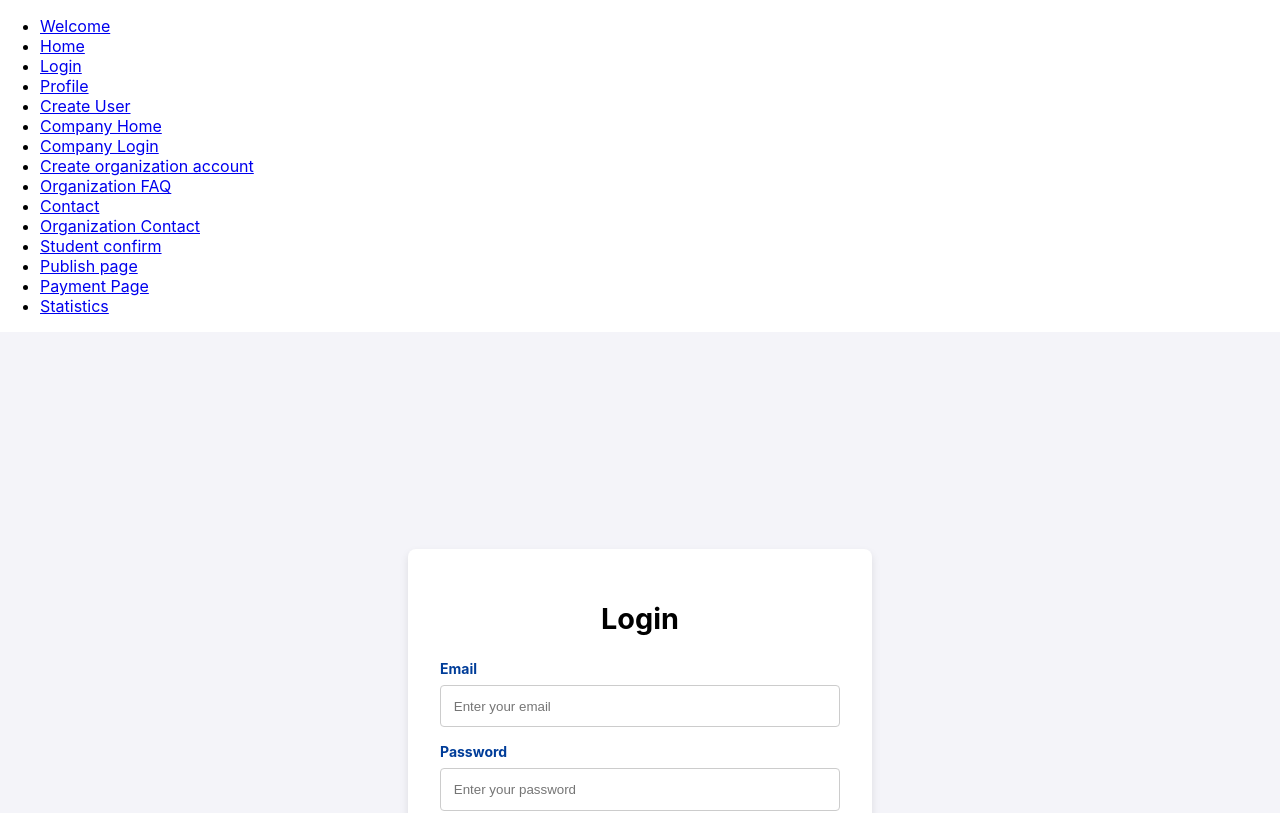
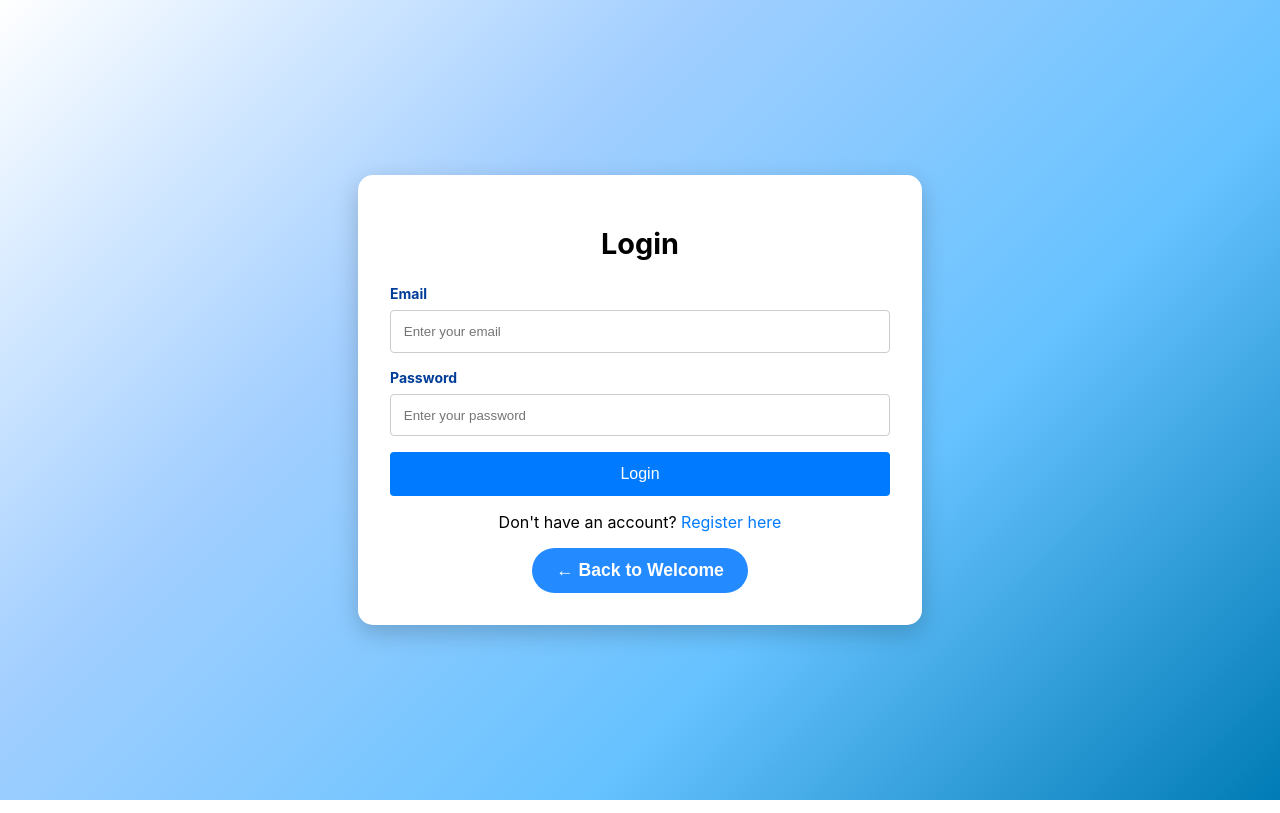
Before and after one commit to Sarmad094/eventure-app2000, a React (Create React App) app: page /login/1 in a window 1280 px wide. Shown: the top 813 px of the page. Built offline with nearby package versions, Linux system fonts and the light colour scheme.

Commit message:
endringer

```diff
--- a/src/App.jsx
+++ b/src/App.jsx
@@ -1,8 +1,9 @@
 import React from 'react';
-import { BrowserRouter as Router, Route, Routes, Link, Navigate } from 'react-router-dom';
+import { BrowserRouter as Router, Route, Routes, Navigate } from 'react-router-dom';
 import AuthProvider from './State management/AuthContext';
 import UserProvider from './State management/UserContext';
 import { EventProvider } from './State management/EventContext';
+
 import Home from './Components/Home';
 import Login from './Components/Login';
 import CreateUser from './Components/CreateUser';
@@ -18,7 +19,6 @@ import PaymentPage from './Components/PaymentPage';
 import OrganizationPublish from './Components/OrganizationPublish';
 import Statistics from './Components/Statistics';
 import OrganizationLayout from './Components/OrganizationLayout';
-
 
 import './Styles/StudentConfirm.css';
 import './Styles/CreateOrganization.css';
@@ -66,28 +66,6 @@ const App = () => {
       <AuthProvider>
         <UserProvider>
           <EventProvider>
-            <div>
-              <nav>
-                <ul>
-                  <li><Link to="/welcome/1">Welcome</Link></li>
-                  <li><Link to="/home/1">Home</Link></li>
-                  <li><Link to="/login/1">Login</Link></li>
-                  <li><Link to="/profile">Profile</Link></li>
-                  <li><Link to="/cuser">Create User</Link></li>
-                  <li><Link to="/comphome">Company Home</Link></li>
-                  <li><Link to="/orglogin">Company Login</Link></li>
-                  <li><Link to="/corganization">Create organization account</Link></li>
-                  <li><Link to="/organization-faq">Organization FAQ</Link></li>
-                  <li><Link to="/contact">Contact</Link></li>
-                  <li><Link to="/organization-contact">Organization Contact</Link></li>
-                  <li><Link to="/studentconfirm">Student confirm</Link></li>
-
-                  <li><Link to="/OrganizationPublish">Publish page</Link></li>
-                  <li><Link to="/Payment">Payment Page </Link></li>
-                  <li><Link to="/statistics">Statistics</Link></li>
-                 </ul>
-              </nav>
-
             <Routes>
               <Route path="/welcome/:id" element={<WelcomePage />} />
               <Route path="/home/:id" element={<Home />} />
@@ -102,14 +80,12 @@ const App = () => {
               <Route path="/faq" element={<FaqPage />} />
               <Route path="/contact" element={<Contact />} />
               <Route path="/organization-contact" element={<OrganizationContact />} />
-                <Route path="/" element={<Navigate to="Welcome/1" replace />} />
               <Route path="/studentconfirm" element={<StudentConfirm />} />
-
               <Route path="/OrganizationPublish" element={<OrganizationPublish />} />
               <Route path="/payment" element={<PaymentPage />} />
               <Route path="/statistics" element={<Statistics />} />
+              <Route path="/" element={<Navigate to="welcome/1" replace />} />
             </Routes>
-            </div>
           </EventProvider>
         </UserProvider>
       </AuthProvider>
--- a/src/Components/CreateOrganization.jsx
+++ b/src/Components/CreateOrganization.jsx
@@ -60,7 +60,7 @@ const CreateOrganization = () => {
             name="orgId"
             value={formData.orgId}
             onChange={handleChange}
-            placeholder="Enter your organization ID"
+            placeholder="Enter your organization ID (numbers only)"
             required
           />
         </div>
--- a/src/Components/Login.jsx
+++ b/src/Components/Login.jsx
@@ -30,11 +30,8 @@ const Login = () => {
       });
 
       console.log('Login successful:', response.data);
-
       sessionStorage.setItem('currentUser', JSON.stringify(response.data));
-
       navigate('/home/1');
-
     } catch (error) {
       console.error('Login error:', error);
       if (error.response?.status === 401) {
@@ -47,12 +44,20 @@ const Login = () => {
     }
   };
 
+  const handleBackToWelcome = () => {
+    navigate('/');
+  };
+
   return (
-    <div className="container">
-      <div className="login-container">
+    <div className="center-content">
+      <div className="login-container card">
         <h1>Login</h1>
 
-      {error && <div className="error-message" style={{color: 'red', marginBottom: '1rem'}}>{error}</div>}
+        {error && (
+          <div className="error-message" style={{ color: 'red', marginBottom: '1rem' }}>
+            {error}
+          </div>
+        )}
 
         <form onSubmit={handleSubmit}>
           <div className="form-group">
@@ -92,6 +97,15 @@ const Login = () => {
 
         <div className="form-footer">
           <p>Don't have an account? <a href="/cuser">Register here</a></p>
+          <div style={{ display: 'flex', justifyContent: 'center', marginTop: '1rem' }}>
+            <button
+              onClick={handleBackToWelcome}
+              className="custom-button"
+              disabled={loading}
+            >
+              ← Back to Welcome
+            </button>
+          </div>
         </div>
       </div>
     </div>
--- a/src/Components/OrgLoginPage.jsx
+++ b/src/Components/OrgLoginPage.jsx
@@ -1,7 +1,6 @@
 import React, { useState } from "react";
 import { useNavigate } from "react-router-dom";
 import "../Styles/Login.css";
-
 import { orgLogin } from "../Services/orgService";
 import { useAuth } from "../State management/AuthContext";
 
@@ -46,9 +45,13 @@ const OrgLoginPage = () => {
     navigate("/corganization");
   };
 
+  const handleBackToWelcome = () => {
+    navigate("/"); // Assuming '/' is the WelcomePage route
+  };
+
   return (
-    <div className="container">
-      <div className="login-container">
+    <div className="center-content">
+      <div className="login-container card">
         <h1>Organizational Login</h1>
         <form onSubmit={handleSubmit}>
           <div className="form-group">
@@ -80,7 +83,7 @@ const OrgLoginPage = () => {
             />
           </div>
           <div className="form-group">
-            <button type="submit" className="button" disabled={loading}>
+            <button type="submit" className="custom-button" disabled={loading}>
               {loading ? 'Logging in...' : 'Login'}
             </button>
           </div>
@@ -96,6 +99,16 @@ const OrgLoginPage = () => {
               Create Organization account here
             </button>
           </p>
+          <p>
+            <button
+              onClick={handleBackToWelcome}
+              className="custom-button"
+              disabled={loading}
+              style={{ marginTop: "1rem" }}
+            >
+              ← Back to Welcome
+            </button>
+          </p>
         </div>
       </div>
     </div>
--- a/src/Components/OrganizationHome.jsx
+++ b/src/Components/OrganizationHome.jsx
@@ -159,9 +159,7 @@ const OrganizationHome = () => {
   return (
     <div className="organization-home">
       <nav className="top-nav">
-        <div className="logo">
-          <img src="/eventure-logo.svg" alt="Eventure" />
-        </div>
+
         <div className="nav-links">
           <button className="nav-button active" onClick={() => handleNavigation('/comphome')}>
             Home
@@ -172,7 +170,7 @@ const OrganizationHome = () => {
           <a href="/faq" onClick={(e) => { e.preventDefault(); handleNavigation('/organization-faq'); }}>FAQ</a>
           <a href="/contact" onClick={(e) => { e.preventDefault(); handleNavigation('/organization-contact'); }}>Contact</a>
         </div>
-        <button className="logout-nav-btn" onClick={handleLogout}>Logg ut</button>
+        <button className="logout-nav-btn blue-button" onClick={handleLogout}>Log out</button>
       </nav>
 
       <main className="main-content">
@@ -352,7 +350,7 @@ const OrganizationHome = () => {
       </main>
 
       <footer className="footer">
-        <img src="/eventure-logo.png" alt="Eventure" />
+
       </footer>
     </div>
   );
--- a/src/Components/OrganizationLayout.jsx
+++ b/src/Components/OrganizationLayout.jsx
@@ -52,7 +52,7 @@ const OrganizationLayout = ({ children, currentPage }) => {
         </div>
         {currentPage === 'home' && (
           <button className="logout-nav-btn" onClick={handleLogout}>
-            Logg ut
+            Log out
           </button>
         )}
       </nav>
--- a/src/Components/WelcomePage.jsx
+++ b/src/Components/WelcomePage.jsx
@@ -23,7 +23,7 @@ export default function WelcomePage() {
             <h1 className="title">Welcome to Eventure!</h1>
             <p className="subtitle">We're excited to have you here. Choose your path below.</p>
             <div className="button-group">
-              <button className="custom-button"onClick={handleCompanyClick}>We are a company</button>
+              <button className="custom-button"onClick={handleCompanyClick}>We are an organization</button>
               <button className="custom-button" onClick={handleStudentClick}>I am a student</button>
             </div>
           </div>
--- a/src/Styles/Login.css
+++ b/src/Styles/Login.css
@@ -89,6 +89,15 @@
   margin-bottom: 1rem;
 }
 
+.login-background {
+  display: flex;
+  justify-content: center;
+  align-items: center;
+  height: 100vh;
+  background: linear-gradient(135deg, #ffffff, #a3cfff, #66c2ff, #007bb5);
+  position: relative;
+}
+
 .form-footer {
     margin-top: 1rem;
     text-align: center;
--- a/src/Styles/OrgLoginPage.css
+++ b/src/Styles/OrgLoginPage.css
@@ -5,6 +5,15 @@
     height: 100vh;
     background-color: #f4f4f9;
   }
+
+.login-background {
+  display: flex;
+  justify-content: center;
+  align-items: center;
+  height: 100vh;
+  background: linear-gradient(135deg, #ffffff, #a3cfff, #66c2ff, #007bb5);
+  position: relative;
+}
 
   .org-login-container .login-container {
     background: white;
--- a/src/Styles/OrganizationHome.css
+++ b/src/Styles/OrganizationHome.css
@@ -64,20 +64,24 @@
 }
 
 .logout-nav-btn {
-    background-color: #dc3545;
+    background-color: var(--primary-blue);
     color: white;
     border: none;
-    padding: 8px 16px;
-    border-radius: 4px;
+    padding: 10px 20px;
+    border-radius: 6px;
+    font-size: 16px;
+    font-weight: bold;
     cursor: pointer;
-    font-size: 16px;
     transition: all 0.3s ease;
+    box-shadow: 0 2px 4px rgba(0, 102, 255, 0.25);
 }
 
 .logout-nav-btn:hover {
-    background-color: #c82333;
+    background-color: var(--primary-hover);
     transform: translateY(-1px);
+    box-shadow: 0 4px 8px rgba(0, 82, 204, 0.3);
 }
+
 
 .main-content {
     text-align: center;
--- a/src/Styles/Statistics.css
+++ b/src/Styles/Statistics.css
@@ -172,24 +172,6 @@
     cursor: not-allowed;
 }
 
-.confirm-event-btn {
-    background-color: var(--success-green);
-    color: white;
-    box-shadow: 0 2px 4px rgba(40, 167, 69, 0.25);
-}
-
-.confirm-event-btn:hover:not(:disabled) {
-    background-color: #218838;
-    transform: translateY(-1px);
-    box-shadow: 0 3px 6px rgba(40, 167, 69, 0.3);
-}
-
-.confirm-event-btn:disabled {
-    background-color: #cccccc;
-    color: #666666;
-    cursor: not-allowed;
-}
-
 .no-selection {
     text-align: center;
     padding: 60px 20px;
@@ -274,7 +256,7 @@
     transform: translateY(-1px);
 }
 
-/* Responsive Design */
+
 @media (max-width: 768px) {
     .stats-grid {
         grid-template-columns: repeat(auto-fit, minmax(150px, 1fr));
```
Lines whose indentation alone changed are shown as unchanged.
